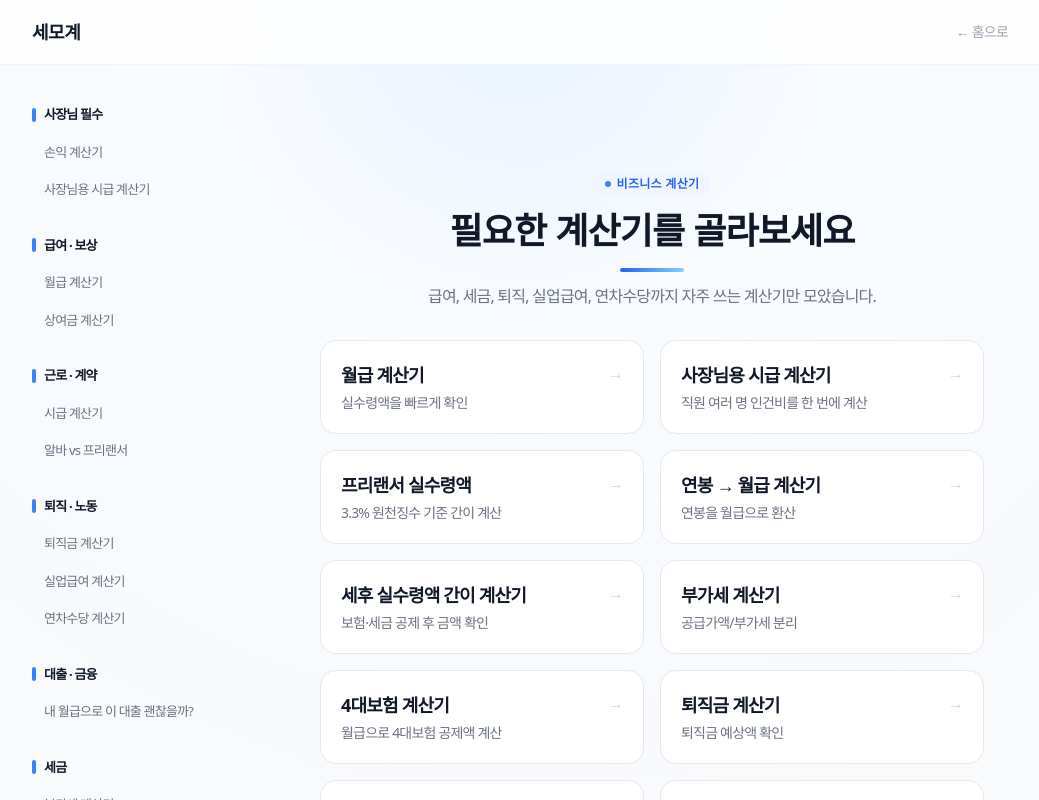
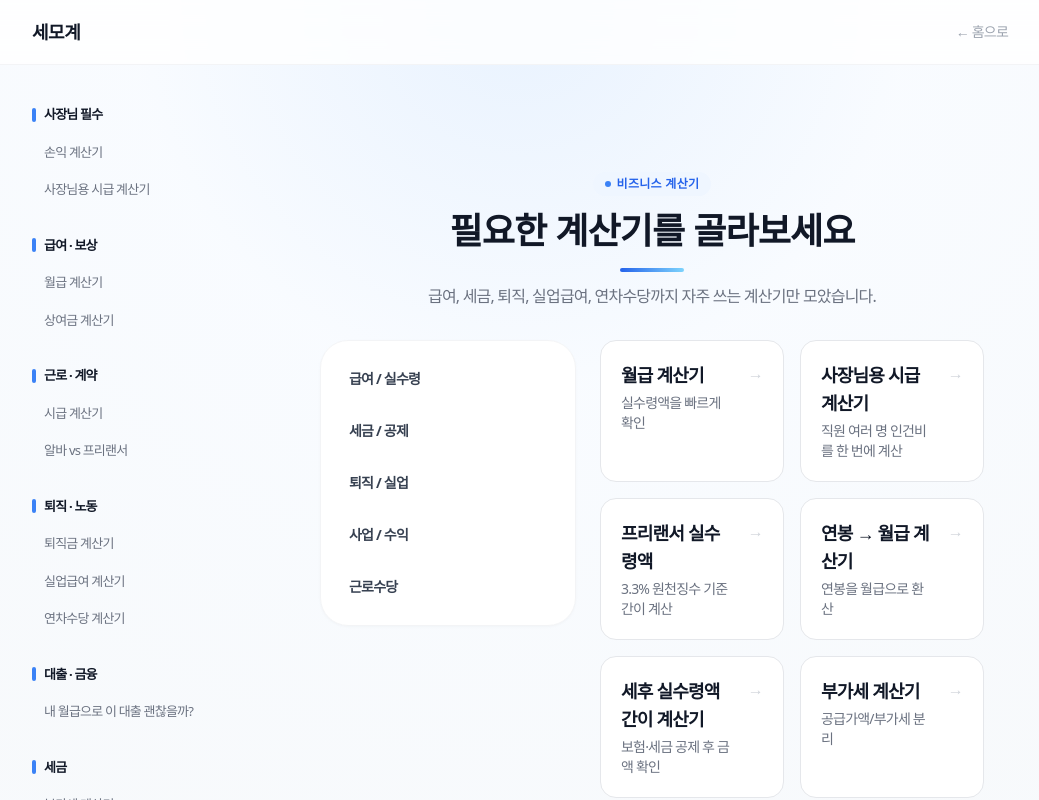
Before and after one commit to greentea2417/semogye-calculator, a Next.js app: page /business in a window 1280 px wide. Shown: the top 800 px of the page, without its empty margins (120-1159 px from the left). Built offline with nearby package versions, Linux system fonts and the light colour scheme; a web font is replaced by a local one.

Commit message:
style: align life sidebar with business sidebar

```diff
--- a/app/business/page.tsx
+++ b/app/business/page.tsx
@@ -59,8 +59,18 @@ const accentStyles: Record<string, { badge: string; side: string; item: string;
   rose: { badge: "bg-rose-50 text-rose-600", side: "bg-rose-50 text-rose-700", item: "hover:border-rose-200", arrow: "group-hover:text-rose-500", dot: "bg-rose-500", hover: "group-hover:text-rose-600", title: "text-rose-700" },
 };
 
-function Sidebar() {
-  return null;
+function Sidebar({ groups }: { groups: Group[] }) {
+  return (
+    <aside className="hidden md:block md:w-64 md:shrink-0">
+      <div className="sticky top-6 space-y-2 rounded-[28px] border border-gray-100 bg-white p-4 shadow-sm shadow-gray-200/30">
+        {groups.map((group) => (
+          <a key={group.title} href={`#${group.title}`} className="flex items-center justify-between rounded-2xl px-3 py-3 text-sm font-bold text-gray-700 transition hover:bg-gray-50">
+            <span>{group.title}</span>
+          </a>
+        ))}
+      </div>
+    </aside>
+  );
 }
 
 function MobileSections({ groups }: { groups: Group[] }) {
@@ -105,8 +115,9 @@ export default function BusinessPage() {
         <p className="mt-3 text-gray-500">급여, 세금, 퇴직, 실업급여, 연차수당까지 자주 쓰는 계산기만 모았습니다.</p>
       </div>
 
-      <div className="hidden md:block">
-        <div className="min-w-0 flex-1">
+      <div className="flex flex-col gap-6 md:flex-row">
+        <Sidebar groups={groups} />
+        <div className="min-w-0 flex-1 hidden md:block">
           <div className="grid grid-cols-1 gap-4 sm:grid-cols-2">
             {groups.flatMap((group) =>
               group.items.map((item) => (
```
